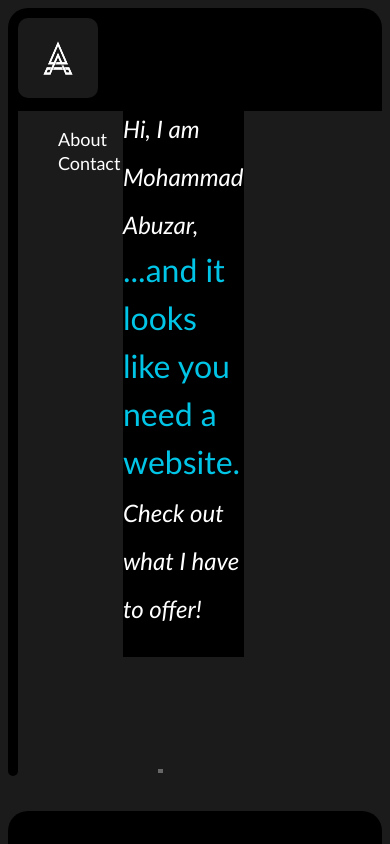
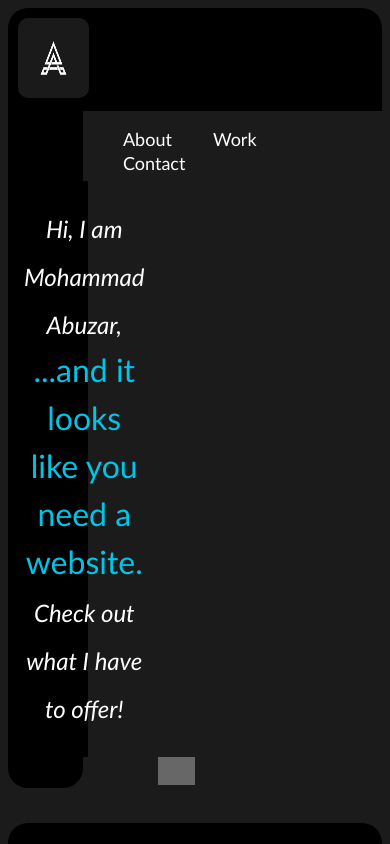
Before and after one commit to MoeCancode/My-Portfolio, a plain HTML site: page index.html in a window 390 px wide. Shown: the top 844 px of the page. Drawn offline with Linux system fonts and the light colour scheme; grey boxes are pictures that could not be loaded.

Commit message:
Fix navbar look on mobile screen by using em instead of pixel. Adjust positioning and text style of hero section heading using media query

```diff
--- a/Assets/style.css
+++ b/Assets/style.css
@@ -32,14 +32,16 @@ header img:hover {
 
 #logo {
     border-radius: 10px;
+    max-width: 20%;
 }
 
 #navbutton-container {
     padding-top: 5px;
-    margin-right: 10px;
+    margin-right: 1em;
     float: right;
     font-family: 'Gill Sans', 'Gill Sans MT', Calibri, 'Trebuchet MS', sans-serif;
     font-size: 20px;
+    max-width: 76%;
 }
 
 .navbuttons {
@@ -51,8 +53,11 @@ header img:hover {
     display: inline-flex;
     flex-direction: row;
     flex-wrap: wrap;
-    margin-right: 65px;
     font-size: large;
+}
+
+.spacing {
+    margin-right: 2.0em;
 }
 
 a {
@@ -97,10 +102,9 @@ a {
 }
 
 #headings {
-    align-items: center;
-    position: relative;
-    left: 115px;
-    bottom: 100px;
+    margin-left: 1em;
+    max-width: 85%;
+    text-align: center;
 }
 
 #headings p {
@@ -352,5 +356,12 @@ footer {
     #email:hover {
         transform: scale(1.25);
     }
+    #headings {
+    text-align: left;
+    align-items: center;
+    position: relative;
+    left: 115px;
+    bottom: 100px;
+    }
 
 }
--- a/index.html
+++ b/index.html
@@ -17,10 +17,10 @@
                 <div id="navbutton-container">
                     <ul class="navbuttons">
                         <li>
-                            <a href="#About-me">About</a>
+                            <a class="spacing" href="#About-me">About</a>
                         </li>
                         <li>
-                            <a href="#work-section">Work</a>
+                            <a class="spacing" href="#work-section">Work</a>
                         </li>
                         <li>
                             <a href="#contact-section">Contact</a>
```
